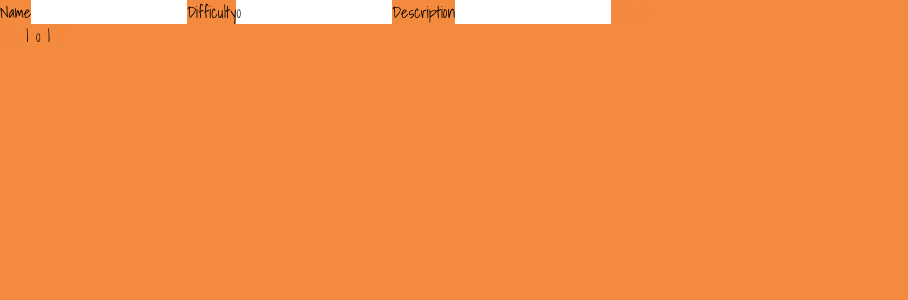
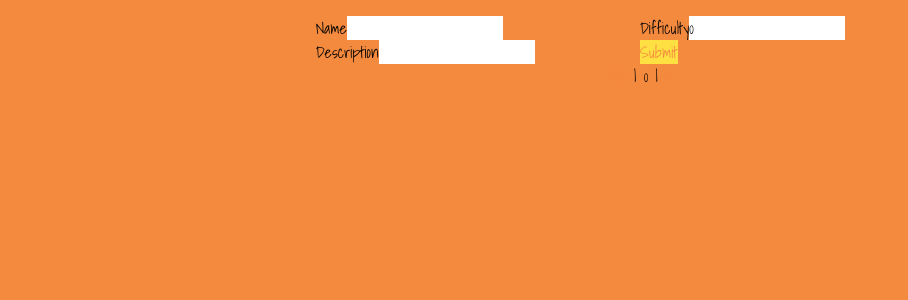
Before and after one commit to nathSierra/tata-todo, a Next.js app: page /manageTasks in a window 1280 px wide. Shown: the top 300 px of the page, without its empty margins (0-908 px from the left). Built offline with nearby package versions, Linux system fonts and the light colour scheme; no server answers.

Commit message:
feat: form centered. form items fit neatly now

```diff
--- a/common/components/LoginForm/LoginForm.tsx
+++ b/common/components/LoginForm/LoginForm.tsx
@@ -25,6 +25,7 @@ export default function LoginForm() {
         console.info(accessToken)
         localStorage.setItem('bearerToken', accessToken);
         login(user);
+        router.push('/manageTasks');
       }
       catch(e) {
         console.info(e);
--- a/common/components/LoginForm/SignUpForm.tsx
+++ b/common/components/LoginForm/SignUpForm.tsx
@@ -20,7 +20,7 @@ export default function SignUpForm() {
       try{
       const result: {data: Iuser} = await axios.post(api.USER, values);
       login(result.data);
-      router.push('/')
+      router.push('/manageTasks')
       }
       catch(e) {
         console.info(e);
--- a/common/components/Task/TaskForm/TaskForm.tsx
+++ b/common/components/Task/TaskForm/TaskForm.tsx
@@ -5,14 +5,17 @@ import { Itask } from "./Task";
 type Iprops = {
     task: Itask | null;
     saveTask: (task: Itask) => void;
+    color?: string;
 }
+
+const ORANGE = 'hsl(	25, 89%, 60%)';
 
 
 
 export const initialTask: Itask = {name: '', difficulty: 0, id: '', isCompleted: false, description: ""};
 
 export default function TaskForm(props: Iprops) {
-    const {task, saveTask} = props;
+    const {task, saveTask, color=ORANGE} = props;
 
   return (
       <Formik
@@ -25,16 +28,21 @@ export default function TaskForm(props: Iprops) {
        }}
      >
        {({ isSubmitting }) => (
-         <Form>
-            <label htmlFor="name">Name</label>
+         <Form className="form-container">
+            <span className="row"><label htmlFor="name">Name</label>
            <Field type="text" name="name" />
+           </span>
            {/* <ErrorMessage name="email" component="div" /> */}
-          <label htmlFor="difficulty">Difficulty</label>
+           <span className="row">
+          <label htmlFor="difficulty" >Difficulty</label>
            <Field type="number" name="difficulty" />
+           </span>
+            <span className="row">
             <label htmlFor="description">Description</label>
            <Field type="text" name="description" />
            {/* <ErrorMessage name="password" component="div" /> */}
-           <button type="submit" disabled={isSubmitting}>
+           </span>
+           <button style={{backgroundColor: color}}type="submit" disabled={isSubmitting}>
              Submit
            </button>
          </Form>
--- a/pages/index.tsx
+++ b/pages/index.tsx
@@ -1,5 +1,6 @@
 import axios from 'axios';
 import Head from 'next/head'
+import router from 'next/router';
 import { useState } from 'react'
 import { api, getAuthToken } from '../common/api';
 import LoginForm, { initialUser } from '../common/components/LoginForm/LoginForm'
@@ -49,6 +50,7 @@ export default function Home() {
                         <button onClick={logout}>Logout</button> */}
                     </div>
                 </div>
+                 <button onClick={() => {router.push('/register')}}>Register Here</button>
         <button onClick={getProfile}> Get Profile Data?</button>
       </main>
 
--- a/pages/manageTasks.tsx
+++ b/pages/manageTasks.tsx
@@ -8,44 +8,9 @@ import { TaskList } from '../common/components/Task/TaskList/TaskList'
 import { v4 as uuidv4 } from 'uuid';
 import { api, BASE_HREF } from '../common/api'
 
-
-
 type Iprops = {
     tasks: Itask[];
 }
-
-
-  const tasks= [
-  {
-    id: '1',
-    name: 'Complete App',
-    difficulty: 7,
-    isCompleted: false,
-  },
-    {
-    id: '2',
-    name: 'Clean cat box',
-    difficulty: 1,
-    isCompleted: false,
-  },
-    {
-    id: '3',
-    name: 'Take out trash',
-    difficulty: 2,
-    isCompleted: false,
-  },
-    {
-    id:'4',
-    name: 'Become Veteran Rank',
-    difficulty: 4,
-    isCompleted: false,
-  },
-]
-
-
-
-
-
 
 export default function ManageTasks (props: Iprops) {
      const [taskListByID, setTaskListByID] = useState({[initialTask.id]: initialTask});
@@ -83,9 +48,10 @@ export default function ManageTasks (props: Iprops) {
     setTaskListByID(tasksByID)
   }
     return (
-        <>
-          <TaskForm task={selectedTask} saveTask={saveTask}/>
+
+        <div className="m-4 flex flex-col justify-center items-center">
+          <TaskForm task={selectedTask} saveTask={saveTask} color="hsla(50, 100%, 63%, 1)"/>
         <TaskList setSelectedTask={setSelectedTask} onDelete={deleteTask} tasks={Object.values(taskListByID)} />
-        </>
+        </div>
     )
 }
--- a/pages/login.tsx
+++ b/pages/register.tsx
@@ -8,7 +8,7 @@ import SignUpForm from '../common/components/LoginForm/SignUpForm'
 }
 
 export default function Register() {
-  const [View, setView] = useState(registration.LOGIN)
+  const [View, setView] = useState(registration.SIGNUP)
 
   return (
     <main className="flex flex-col justify-center items-center p-40 h-screen">
@@ -20,7 +20,7 @@ export default function Register() {
     :
     <>
     <SignUpForm />
-      <h2> Login instead? <button onClick={() => setView(_ => registration.LOGIN)}>Login</button>:</h2>
+      <h2> Login instead? <button onClick={() => setView(_ => registration.LOGIN)}>Login</button></h2>
      </>
   }
   </main>
--- a/styles/globals.css
+++ b/styles/globals.css
@@ -2,8 +2,14 @@
 @tailwind components;
 @tailwind utilities;
 
+
+
 html,
 body {
+  --orange-hue: "25";
+  --orange-saturation: "89%";
+  --orange-lightness: "60%";
+  --yellow: "hsla(50, 100%, 63%, 1)";
   padding: 0;
   margin: 0;
   font-family: 'Shadows Into Light', cursive;
@@ -20,6 +26,15 @@ button:hover {
 
 
 
+.form-container {
+  display: flex;
+  flex-wrap: wrap;
+  flex-direction: row;
+}
+.row {
+  display: flex;
+  flex-basis: 50%;
+}
 
 a {
   color: inherit;
```
Also changed, not shown: styles/Home.module.css (+6 -1 lines).
